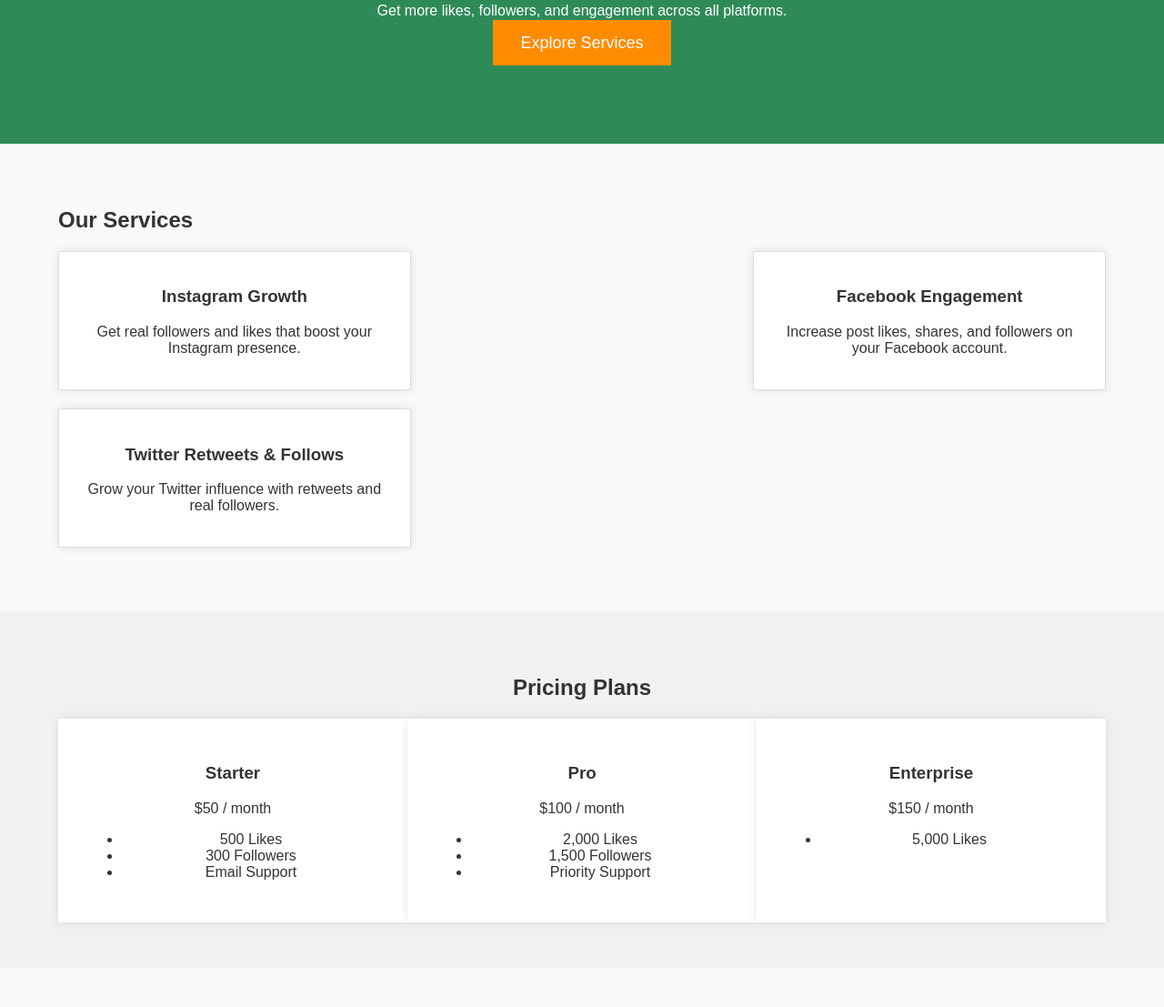
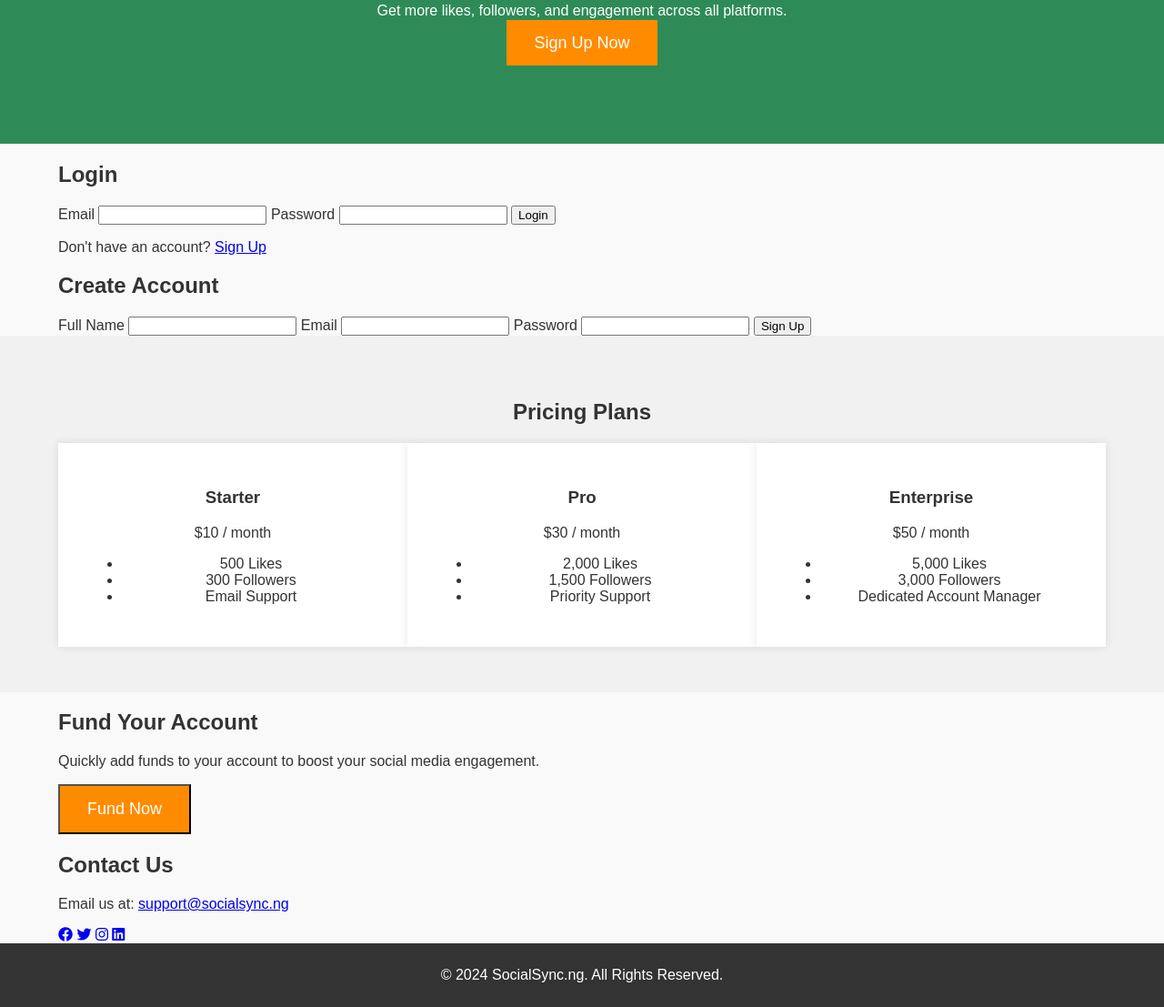
Before and after one commit to workalot5000/socialsync-site, a plain HTML site: page index.html in a window 1280 px wide. Shown: the part 319-1426 px from the top of the page at 91% size. Before the commit the page ends 1383 px from the top, so only its background shows below. Drawn offline with Linux system fonts and the light colour scheme.

Commit message:
index.html

```diff
--- a/index.html
+++ b/index.html
@@ -4,21 +4,24 @@
     <meta charset="UTF-8">
     <meta name="viewport" content="width=device-width, initial-scale=1.0">
     <meta name="description" content="Grow your social media with engagement boosting services.">
-    <title>SocialSync.ng - Social Media Engagement Services</title>
+    <title>SocialSync.ng - Boost Your Social Media</title>
     <link rel="stylesheet" href="styles.css">
+    <link rel="stylesheet" href="https://cdnjs.cloudflare.com/ajax/libs/font-awesome/6.0.0-beta3/css/all.min.css">
 </head>
 <body>
 
-    <!-- Header Section -->
+    <!-- Header -->
     <header class="main-header">
         <div class="container">
             <h1>SocialSync.ng</h1>
             <nav>
                 <ul>
                     <li><a href="#home">Home</a></li>
-                    <li><a href="#services">Services</a></li>
                     <li><a href="#pricing">Pricing</a></li>
+                    <li><a href="#funding">Fund Account</a></li>
                     <li><a href="#contact">Contact</a></li>
+                    <li><a href="#login">Login</a></li>
+                    <li><a href="#signup" class="btn-signup">Sign Up</a></li>
                 </ul>
             </nav>
         </div>
@@ -29,27 +32,40 @@
         <div class="container">
             <h2>Boost Your Social Media Engagement</h2>
             <p>Get more likes, followers, and engagement across all platforms.</p>
-            <a href="#services" class="cta-btn">Explore Services</a>
+            <a href="#signup" class="cta-btn">Sign Up Now</a>
         </div>
     </section>
 
-    <!-- Services Section -->
-    <section id="services" class="services">
+    <!-- Login/Sign Up Section -->
+    <section id="login" class="login-section">
         <div class="container">
-            <h2>Our Services</h2>
-            <div class="service-cards">
-                <div class="service-card">
-                    <h3>Instagram Growth</h3>
-                    <p>Get real followers and likes that boost your Instagram presence.</p>
-                </div>
-                <div class="service-card">
-                    <h3>Facebook Engagement</h3>
-                    <p>Increase post likes, shares, and followers on your Facebook account.</p>
-                </div>
-                <div class="service-card">
-                    <h3>Twitter Retweets & Follows</h3>
-                    <p>Grow your Twitter influence with retweets and real followers.</p>
-                </div>
+            <div class="login-box">
+                <h2>Login</h2>
+                <form>
+                    <label for="email">Email</label>
+                    <input type="email" id="email" name="email" required>
+                    <label for="password">Password</label>
+                    <input type="password" id="password" name="password" required>
+                    <button type="submit" class="btn-login">Login</button>
+                </form>
+                <p>Don't have an account? <a href="#signup">Sign Up</a></p>
+            </div>
+        </div>
+    </section>
+
+    <section id="signup" class="signup-section">
+        <div class="container">
+            <div class="signup-box">
+                <h2>Create Account</h2>
+                <form>
+                    <label for="fullname">Full Name</label>
+                    <input type="text" id="fullname" name="fullname" required>
+                    <label for="email">Email</label>
+                    <input type="email" id="email" name="email" required>
+                    <label for="password">Password</label>
+                    <input type="password" id="password" name="password" required>
+                    <button type="submit" class="btn-signup">Sign Up</button>
+                </form>
             </div>
         </div>
     </section>
@@ -61,7 +77,7 @@
             <div class="pricing-cards">
                 <div class="pricing-card">
                     <h3>Starter</h3>
-                    <p>$50 / month</p>
+                    <p>$10 / month</p>
                     <ul>
                         <li>500 Likes</li>
                         <li>300 Followers</li>
@@ -70,7 +86,7 @@
                 </div>
                 <div class="pricing-card">
                     <h3>Pro</h3>
-                    <p>$100 / month</p>
+                    <p>$30 / month</p>
                     <ul>
                         <li>2,000 Likes</li>
                         <li>1,500 Followers</li>
@@ -79,6 +95,46 @@
                 </div>
                 <div class="pricing-card">
                     <h3>Enterprise</h3>
-                    <p>$150 / month</p>
+                    <p>$50 / month</p>
                     <ul>
                         <li>5,000 Likes</li>
+                        <li>3,000 Followers</li>
+                        <li>Dedicated Account Manager</li>
+                    </ul>
+                </div>
+            </div>
+        </div>
+    </section>
+
+    <!-- Account Funding Section -->
+    <section id="funding" class="funding">
+        <div class="container">
+            <h2>Fund Your Account</h2>
+            <p>Quickly add funds to your account to boost your social media engagement.</p>
+            <button class="cta-btn">Fund Now</button>
+        </div>
+    </section>
+
+    <!-- Contact Section -->
+    <section id="contact" class="contact">
+        <div class="container">
+            <h2>Contact Us</h2>
+            <p>Email us at: <a href="mailto:support@socialsync.ng">support@socialsync.ng</a></p>
+            <div class="social-icons">
+                <a href="https://facebook.com" target="_blank"><i class="fab fa-facebook"></i></a>
+                <a href="https://twitter.com" target="_blank"><i class="fab fa-twitter"></i></a>
+                <a href="https://instagram.com" target="_blank"><i class="fab fa-instagram"></i></a>
+                <a href="https://linkedin.com" target="_blank"><i class="fab fa-linkedin"></i></a>
+            </div>
+        </div>
+    </section>
+
+    <!-- Footer -->
+    <footer>
+        <div class="container">
+            <p>&copy; 2024 SocialSync.ng. All Rights Reserved.</p>
+        </div>
+    </footer>
+
+</body>
+</html>
```
